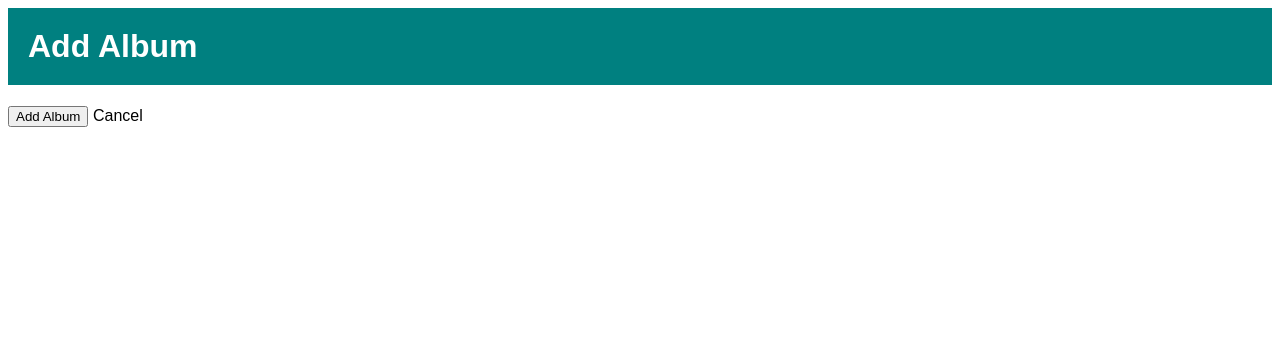
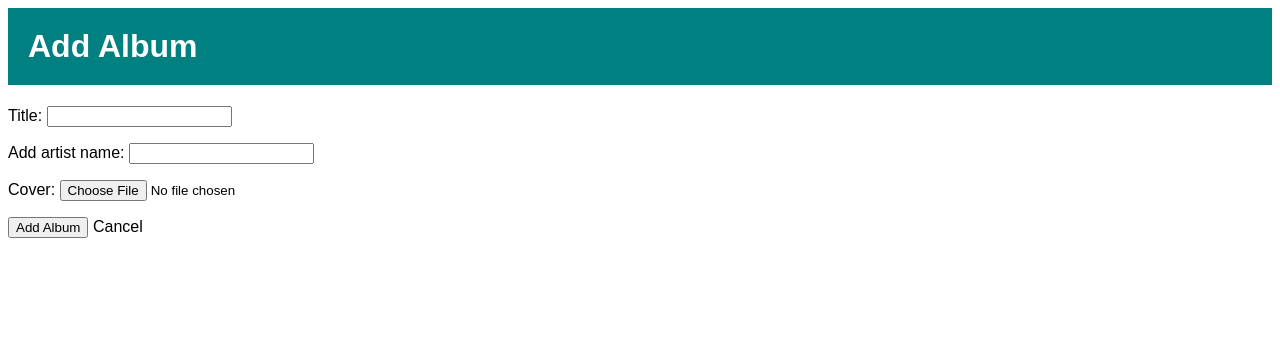
Before and after one commit to Momentum-Team-13/django-music-mnrolando3, a Django app: page /albums/add/ in a window 1280 px wide. Shown: the top 345 px of the page. Run offline with Django 4.2, Linux system fonts and the light colour scheme.

Commit message:
Fixed add artist field and set default image.

```diff
--- a/albums/forms.py
+++ b/albums/forms.py
@@ -1,5 +1,5 @@
 from django import forms
-from .models import Album, Track, Artist
+from .models import Album, Track
 
 
 class AlbumForm(forms.ModelForm):
@@ -7,16 +7,17 @@ class AlbumForm(forms.ModelForm):
         model = Album
         fields = [
             'title',
+            'add_artist_name',
             'cover',
         ]
 
 
-class ArtistForm(forms.ModelForm):
-    class Meta:
-        model = Artist
-        fields = [
-            'name',
-        ]
+# class ArtistForm(forms.ModelForm):
+#     class Meta:
+#         model = Artist
+#         fields = [
+#             'name',
+#         ]
 
 
 class TrackForm(forms.ModelForm):
--- a/albums/models.py
+++ b/albums/models.py
@@ -14,9 +14,8 @@ class Artist(models.Model):
 class Album(models.Model):
     title = models.CharField(max_length=250, null=True, blank=True)
     artist = models.ForeignKey(Artist, on_delete=models.CASCADE,
-                               related_name='albums', null=True,
-                               blank=True)
-    new_artist = models.CharField(max_length=250, null=True, blank=True)
+                               related_name='albums', null=True, blank=True)
+    add_artist_name = models.CharField(max_length=250, null=True, blank=True)
     created_at = models.DateTimeField(auto_now_add=True, null=True,
                                       blank=True)
     cover = models.ImageField(upload_to='images/', null=True, blank=True)
--- a/albums/views.py
+++ b/albums/views.py
@@ -1,6 +1,6 @@
 from django.shortcuts import render, redirect, get_object_or_404
 from .models import Album, Artist
-from .forms import AlbumForm, TrackForm, ArtistForm
+from .forms import AlbumForm, TrackForm
 
 
 # Create your views here.
@@ -10,20 +10,39 @@ def album_list(request):
                   {"albums": albums})
 
 
+# Susan's code
 def add_album(request):
     if request.method == 'GET':
-        album_form = AlbumForm()
-        artist_form = ArtistForm()
+        form = AlbumForm()
     else:
-        album_form = AlbumForm(request.POST, request.FILES)
-        artist_form = ArtistForm(request.POST)
-        if album_form.is_valid() and artist_form.is_valid():
-            album_form.save()
-            artist_form.save()
+        form = AlbumForm(request.POST, request.FILES)
+        if form.is_valid():
+            album = form.save(commit=False)
+            artist_list = Artist.objects.filter(name=album.add_artist_name)
+            if artist_list:
+                album.artist = artist_list[0]
+            else:
+                new_artist = Artist()
+                new_artist.name = album.add_artist_name
+                new_artist.save()
+                album.artist = new_artist
+            album.save()
             return redirect(to='album_list')
             # else post the data; if form is valid save and return to list
 
-    return render(request, "albums/add_album.html", {"album_form": album_form, "artist_form": artist_form})
+    return render(request, "albums/add_album.html", {"form": form})
+
+
+# def add_album(request):
+#     if request.method == 'GET':
+#         form = AlbumForm()
+#     else:
+#         form = AlbumForm(request.POST, request.FILES)
+#         if form.is_valid():
+#             form.save()
+#             return redirect(to='album_list')
+
+#     return render(request, "albums/add_album.html", {"form": form})
 
 
 # def album_detail(request, pk):
--- a/templates/albums/album_list.html
+++ b/templates/albums/album_list.html
@@ -16,6 +16,8 @@
 
             {% if album.cover %}
             <img src="{{ album.cover.url}}" alt="Album Cover">
+            {% else %}
+            <img src="static/album_placeholder.jpeg">
             {% endif %}
 
             <div>by<a class="artist" href="{% url 'artist_detail' pk=album.artist.pk %}">{{ album.artist }}</a></div>
```
Also changed, not shown: albums/migrations/0013_rename_new_artist_album_add_artist_name.py (added), albums/migrations/0014_remove_album_add_artist_name.py (added), albums/migrations/0015_album_add_artist_name.py (added).
